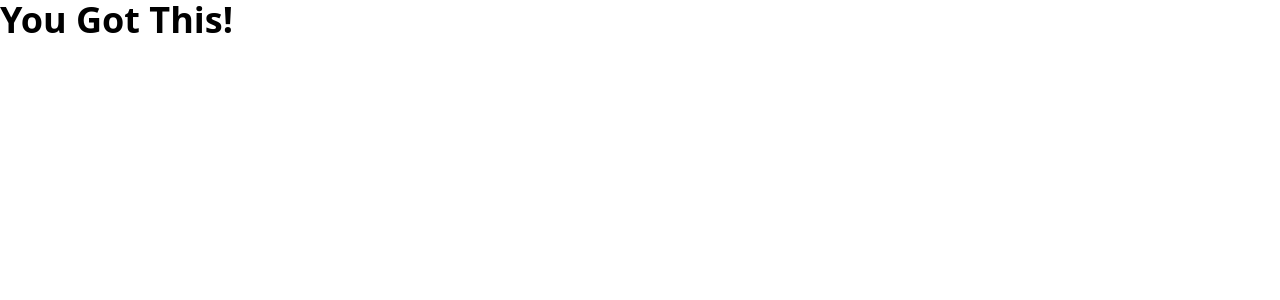
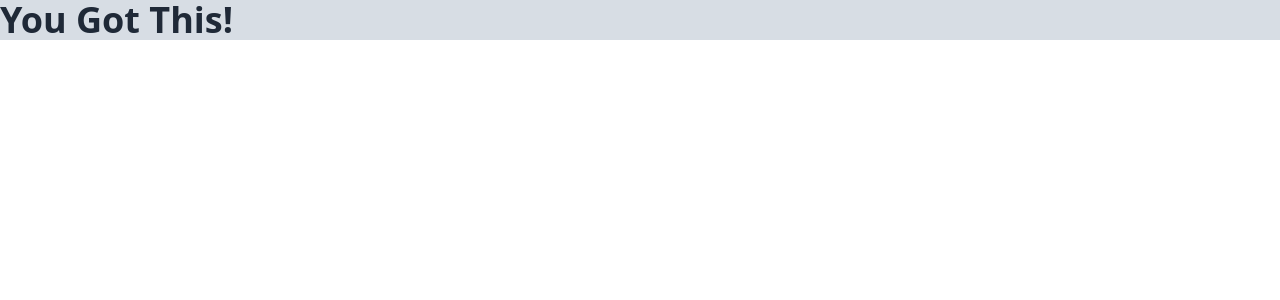
Before and after one commit to geewjh/just-wear-fe, a React (Vite) app: page / in a window 1280 px wide. Shown: the top 300 px of the page. Built offline with nearby package versions, Linux system fonts and the light colour scheme.

Commit message:
feat: install daisyui

```diff
--- a/package.json
+++ b/package.json
@@ -19,6 +19,7 @@
     "@types/react-dom": "^18.2.22",
     "@vitejs/plugin-react-swc": "^3.5.0",
     "autoprefixer": "^10.4.19",
+    "daisyui": "^4.11.1",
     "eslint": "^8.57.0",
     "eslint-plugin-react": "^7.34.1",
     "eslint-plugin-react-hooks": "^4.6.0",
--- a/src/App.jsx
+++ b/src/App.jsx
@@ -1,7 +1,7 @@
 function App() {
   return (
     <>
-      <h1 className="text-4xl font-bold">You Got This!</h1>
+      <h1 className="bg-neutral-content text-4xl font-bold">You Got This!</h1>
     </>
   );
 }
--- a/tailwind.config.js
+++ b/tailwind.config.js
@@ -1,8 +1,10 @@
 /** @type {import('tailwindcss').Config} */
+import daisyui from "daisyui";
+
 export default {
   content: ["./index.html", "./src/**/*.{js,ts,jsx,tsx}"],
   theme: {
     extend: {},
   },
-  plugins: [],
+  plugins: [daisyui],
 };
```
Also changed, not shown: 1 other file (tests, documents, lock files or other folders).
